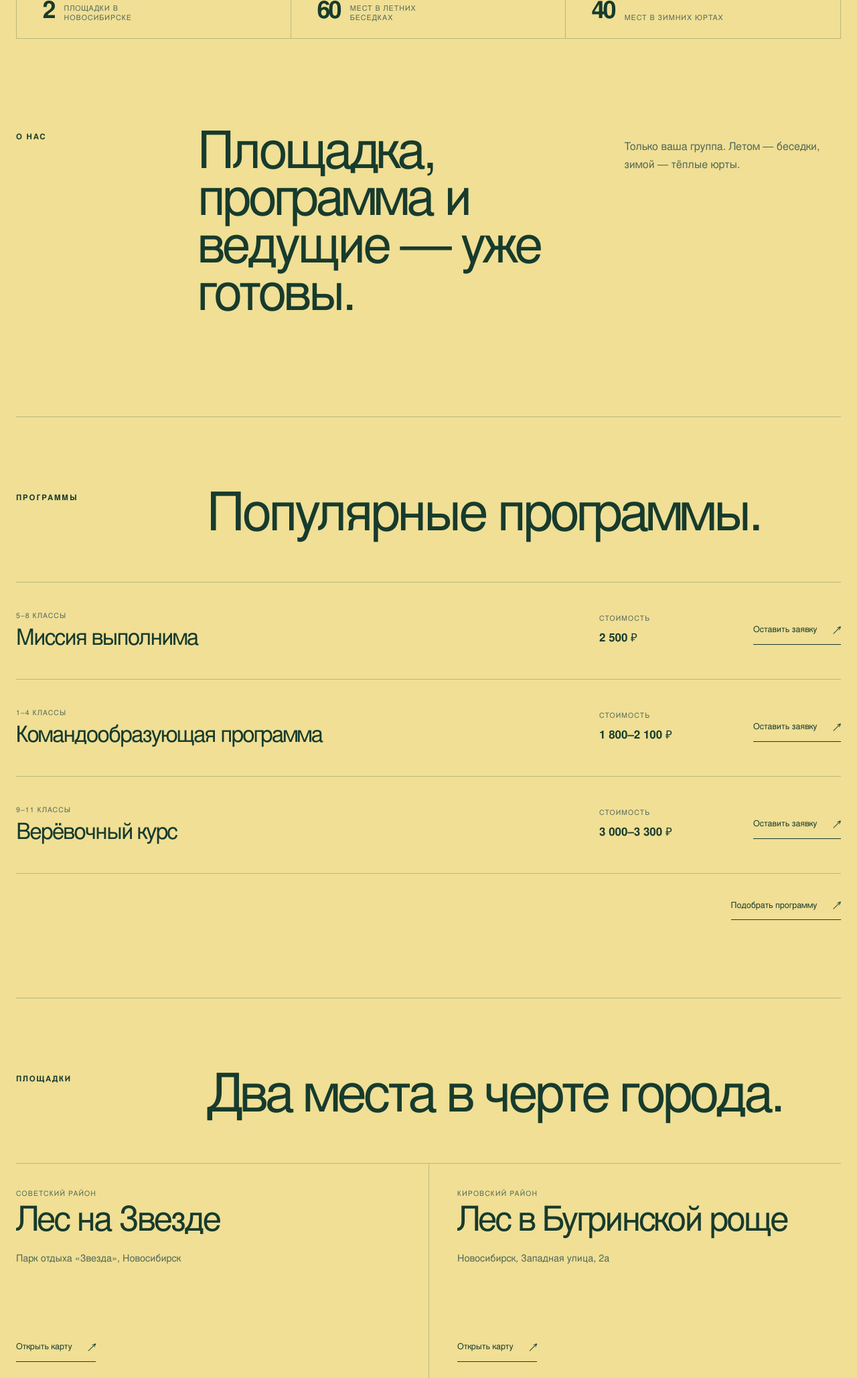
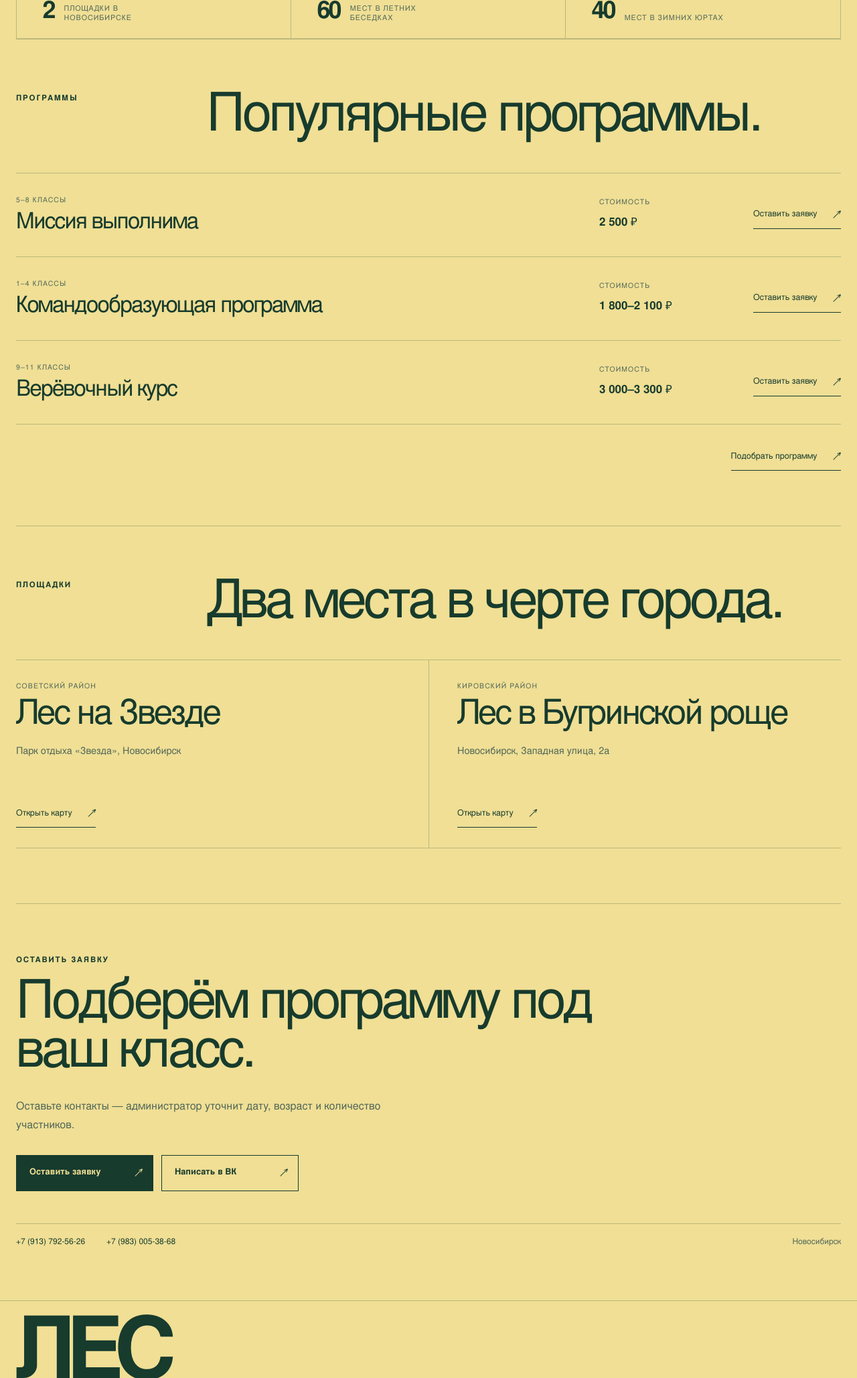
Before and after one commit to arcyuke/les, a website built with Vite: page index.html in a window 1280 px wide. Shown: the part 742-2800 px from the top of the page at 67% size. Built offline with nearby package versions, Linux system fonts and the light colour scheme; files whose address does not match are found by name.

Commit message:
Tighten the landing page flow

```diff
--- a/assets/style.css
+++ b/assets/style.css
@@ -95,15 +95,12 @@ main{max-width:1600px;margin:0 auto}
 .hero-facts span{max-width:150px;font-size:.67rem;line-height:1.3;text-transform:uppercase;letter-spacing:.09em;color:var(--muted)}
 
 /* Short landing */
-.intro,.landing-section,.contact,.legal{margin-inline:max(24px,calc((100% - 1320px)/2))}
-.intro{display:grid;grid-template-columns:.45fr 1.3fr .75fr;gap:clamp(35px,6vw,90px);align-items:start;padding:clamp(105px,11vw,165px) 0}
-.intro h2{max-width:810px;font-size:clamp(3.5rem,6vw,6.2rem)}
-.intro>p:last-child{max-width:360px;padding-top:8px;font-size:1rem;line-height:1.7}
-.landing-section{padding:clamp(92px,9vw,135px) 0;border-top:1px solid var(--line)}
-.section-title{display:grid;grid-template-columns:.45fr 2.05fr;gap:clamp(35px,6vw,90px);align-items:start;margin-bottom:58px}
+.landing-section,.contact,.legal{margin-inline:max(24px,calc((100% - 1320px)/2))}
+.landing-section{padding:82px 0;border-top:1px solid var(--line)}
+.section-title{display:grid;grid-template-columns:.45fr 2.05fr;gap:clamp(35px,6vw,90px);align-items:start;margin-bottom:44px}
 .section-title h2{max-width:980px}
 .program-list{border-bottom:1px solid var(--line)}
-.program-row{display:grid;grid-template-columns:minmax(0,1fr) 190px 135px;gap:36px;align-items:center;min-height:145px;padding:24px 0;border-top:1px solid var(--line);transition:padding .25s ease,background .25s ease}
+.program-row{display:grid;grid-template-columns:minmax(0,1fr) 190px 135px;gap:36px;align-items:center;min-height:125px;padding:20px 0;border-top:1px solid var(--line);transition:padding .25s ease,background .25s ease}
 .program-row:has(.program-image){grid-template-columns:125px minmax(0,1fr) 190px 135px}
 .program-row:hover{padding-inline:18px;background:rgba(255,255,255,.16)}
 .program-image{width:125px;height:92px;overflow:hidden}
@@ -114,7 +111,7 @@ main{max-width:1600px;margin:0 auto}
 .program-price strong{font-size:1.06rem;white-space:nowrap}
 .section-action{display:flex;justify-content:flex-end;margin-top:28px}
 .place-list{display:grid;grid-template-columns:1fr 1fr;border-block:1px solid var(--line)}
-.place{min-height:330px;display:flex;flex-direction:column;align-items:flex-start;padding:38px 42px 34px 0}
+.place{min-height:280px;display:flex;flex-direction:column;align-items:flex-start;padding:32px 42px 30px 0}
 .place+.place{padding-right:0;padding-left:42px;border-left:1px solid var(--line)}
 .place-image{width:100%;height:210px;margin-bottom:34px;overflow:hidden}
 .place-image img{width:100%;height:100%;object-fit:cover;filter:saturate(.78)}
@@ -133,11 +130,11 @@ main{max-width:1600px;margin:0 auto}
 .review-list blockquote+blockquote{padding-right:0;padding-left:42px;border-left:1px solid var(--line)}
 .review-list p{font-size:clamp(1.35rem,2.2vw,2.1rem);line-height:1.3;color:var(--ink)}
 .review-list footer{margin-top:auto;padding-top:28px;font-size:.7rem;text-transform:uppercase;letter-spacing:.1em;color:var(--muted)}
-.contact{min-height:570px;display:flex;flex-direction:column;align-items:flex-start;justify-content:center;padding:110px 0;border-top:1px solid var(--line)}
+.contact{min-height:0;display:flex;flex-direction:column;align-items:flex-start;justify-content:center;padding:78px 0;border-top:1px solid var(--line)}
 .contact h2{max-width:980px;margin:24px 0 28px}
 .contact>p:not(.eyebrow){max-width:600px;font-size:1rem;line-height:1.7}
-.contact-actions{display:flex;gap:12px;margin-top:38px}
-.contact-line{width:100%;display:grid;grid-template-columns:auto auto 1fr;gap:32px;margin-top:78px;padding-top:20px;border-top:1px solid var(--line);font-size:.75rem}
+.contact-actions{display:flex;gap:12px;margin-top:30px}
+.contact-line{width:100%;display:grid;grid-template-columns:auto auto 1fr;gap:32px;margin-top:48px;padding-top:18px;border-top:1px solid var(--line);font-size:.75rem}
 .contact-line span{text-align:right;color:var(--muted)}
 
 /* Footer */
@@ -199,7 +196,7 @@ main{max-width:1600px;margin:0 auto}
 @media(max-width:980px){
   .site-header{grid-template-columns:180px 1fr auto;gap:22px}.header-phone{display:none}
   .landing-hero{grid-template-columns:minmax(0,1fr) minmax(300px,.65fr)}
-  .hero-copy{padding-inline:45px}.intro,.section-title{grid-template-columns:.35fr 1.65fr}.intro{grid-template-columns:.35fr 1.1fr .55fr}
+  .hero-copy{padding-inline:45px}.section-title{grid-template-columns:.35fr 1.65fr}
   .program-row{grid-template-columns:minmax(0,1fr) 150px 120px;gap:24px}.program-row:has(.program-image){grid-template-columns:100px minmax(0,1fr) 150px 120px}.program-image{width:100px;height:82px}
   .dialog-layout{grid-template-columns:1fr}.dialog-intro{min-height:360px;border-right:0;border-bottom:1px solid var(--line)}.dialog-intro>div{margin-top:35px;padding-top:0}
 }
@@ -209,8 +206,7 @@ main{max-width:1600px;margin:0 auto}
   html{scroll-padding-top:63px}
   .site-header{height:62px;grid-template-columns:1fr auto;padding-inline:16px;background:rgba(240,223,149,.97);backdrop-filter:none}.brand strong{font-size:1.55rem}.brand small,.site-header nav,.header-phone{display:none}.header-action{min-height:36px;gap:18px;padding:7px 10px 7px 12px;font-size:.68rem}
   .landing-hero{min-height:calc(100svh - 62px);display:flex;flex-direction:column;margin-inline:0;border-inline:0}.hero-copy{flex:1;min-height:500px;justify-content:center;padding:58px 18px 38px}.hero-copy h1{max-width:560px;margin:22px 0 25px;font-size:clamp(3.8rem,17.5vw,5.8rem)}.hero-lead{max-width:450px;font-size:1rem}.hero-actions{align-items:stretch;flex-direction:column;gap:18px;margin-top:30px}.hero-actions .action{width:100%}.hero-actions .line-link{width:max-content}.hero-art{position:absolute;inset:0;z-index:0;border:0;opacity:.075;pointer-events:none}.hero-type{grid-template-rows:1fr;display:flex;align-items:center;justify-content:center}.hero-type span{border:0;font-size:34vw;-webkit-text-stroke:1px var(--forest)}.hero-type span:nth-child(2){color:transparent;-webkit-text-stroke:1px var(--forest)}.hero-photo{height:100%}.hero-photo figcaption{display:none}.hero-facts{position:relative;z-index:2;grid-template-columns:repeat(3,1fr)}.hero-facts>div{min-height:88px;align-items:flex-start;flex-direction:column;gap:7px;padding:16px 12px}.hero-facts strong{font-size:1.7rem}.hero-facts span{font-size:.56rem}
-  .intro,.landing-section,.contact,.legal{margin-inline:18px}
-  .intro{grid-template-columns:1fr;gap:25px;padding:90px 0}.intro h2{font-size:clamp(3rem,13vw,4.25rem)}.intro>p:last-child{padding-top:0}
+  .landing-section,.contact,.legal{margin-inline:18px}
   .landing-section{padding:84px 0}.section-title{grid-template-columns:1fr;gap:20px;margin-bottom:38px}.section-title h2{font-size:clamp(3rem,12.5vw,4.25rem)}
   .program-row,.program-row:has(.program-image){grid-template-columns:minmax(0,1fr) auto;gap:20px;min-height:0;padding:27px 0}.program-row:hover{padding-inline:0;background:transparent}.program-image{grid-column:1/-1;width:100%;height:auto;aspect-ratio:16/9}.program-name h3{font-size:2rem}.program-price{text-align:right;align-items:flex-end}.row-link{grid-column:1/-1;justify-self:start;min-width:0}.section-action{justify-content:flex-start}
   .place-list{grid-template-columns:1fr}.place,.place+.place{min-height:285px;padding:30px 0;border-left:0}.place+.place{border-top:1px solid var(--line)}.place-image{height:auto;aspect-ratio:16/10}.place h3{font-size:2.8rem}
--- a/data/content.json
+++ b/data/content.json
@@ -50,7 +50,7 @@
     "eyebrow": "Новосибирск · круглый год",
     "title": "День вне класса.",
     "titleAccent": "",
-    "text": "Командные программы для школьников на двух закрытых лесных площадках.",
+    "text": "Командные программы для школьников. Только ваша группа — площадка, ведущие и сценарий уже готовы.",
     "image": "",
     "imageAlt": "Ребята вместе участвуют в командной игре на лесной площадке",
     "imageCaption": "Самое ценное — время вместе",
--- a/index.html
+++ b/index.html
@@ -2,7 +2,7 @@
     <div class="hero-copy hero-enter">
       <p class="eyebrow">Новосибирск · круглый год</p>
       <h1 id="hero-title">День вне класса.</h1>
-      <p class="hero-lead">Командные программы для школьников на двух закрытых лесных площадках.</p>
+      <p class="hero-lead">Командные программы для школьников. Только ваша группа — площадка, ведущие и сценарий уже готовы.</p>
       <div class="hero-actions">
         <a class="action action-primary" href="#request" data-request-open><span>Оставить заявку</span><b aria-hidden="true">↗</b></a>
         <a class="line-link" href="tel:+79137925626"><span>+7 (913) 792-56-26</span></a>
@@ -12,10 +12,6 @@
     <div class="hero-facts hero-enter" style="--delay:220ms" aria-label="Коротко о площадках">
       <div><strong>2</strong><span>площадки в Новосибирске</span></div><div><strong>60</strong><span>мест в летних беседках</span></div><div><strong>40</strong><span>мест в зимних юртах</span></div>
     </div>
-  </section><section class="intro reveal" id="about">
-    <p class="eyebrow">О нас</p>
-    <h2>Площадка, программа и ведущие — уже готовы.</h2>
-    <p>Только ваша группа. Летом — беседки, зимой — тёплые юрты.</p>
   </section><section class="landing-section" id="programs">
     <header class="section-title reveal">
       <p class="eyebrow">Программы</p>
```
Also changed, not shown: assets/render.mjs (+1 -9 lines), dist/assets/render.mjs, dist/assets/style.css, dist/data/content.json, dist/index.html.
